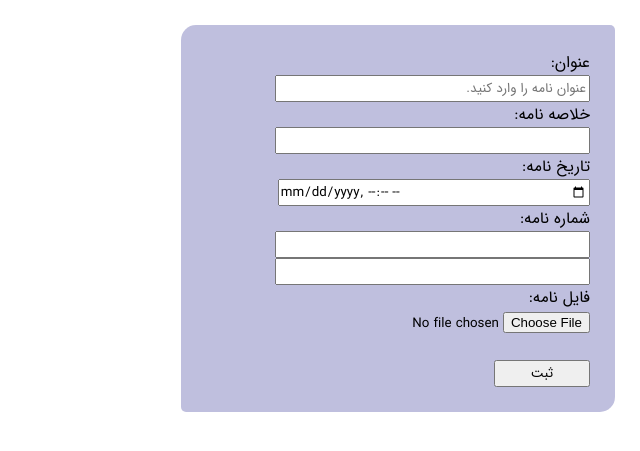
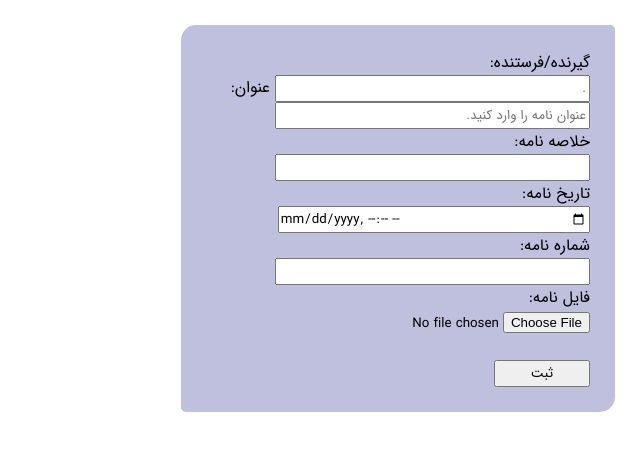
Before and after one commit to Hamidnet220/Chapar, a Django app: page /chapar/recive/addnew/ in a window 1280 px wide. Shown: the part 82-533 px from the top of the page, without its empty margins (640-1280 px from the left). Run offline with Django 3.2, Linux system fonts and the light colour scheme; some libraries are stand-ins or nearby versions.

Commit message:
some oprations

```diff
--- a/templates/new_letter.html
+++ b/templates/new_letter.html
@@ -2,6 +2,9 @@
 <html>
 
 <head>
+
+        <link rel="stylesheet" href="js-persian-cal.css">
+        <script src="js-persian-cal.min.js"></script>
     <style>
         #first{
             margin: 25px ;
@@ -9,13 +12,15 @@
             width: 30%;
             background-color: rgba(128, 128, 189, 0.5);
             border-radius: 15px 5px 15px 5px;
+
+
         }
         form input{
             width: 80%;
         }
 
-        <link rel="stylesheet" href="js-persian-cal.css">
-        <script src="js-persian-cal.min.js"></script>
+
+
 
     </style>
 </head>
@@ -24,6 +29,10 @@
     {% include "navbar.html" %}
     <div id="first">
         <form action="{% url 'create_letter' %}" method="POST">{% csrf_token %}
+            <label for="organization">گیرنده/فرستنده:</label>
+            <br>
+            <input type="text" name="organization" placeholder="."/>
+
             <label for="title">عنوان:</label>
             <br>
             <input type="text" name="title" placeholder="عنوان نامه را وارد کنید."/>
@@ -40,8 +49,6 @@
             <br>
             <input type="text" name="recive_number" />
             <br>
-            <input type="text" id="pcal1" class="pdate">
-            <br>
             <label for="file_path">فایل نامه:</label>
             <br>
             <input type="file" name="my_file">
--- a/web/static/css/base.css
+++ b/web/static/css/base.css
@@ -5,6 +5,8 @@
 body{
 
     margin: 0;
+
+
 }
 
 @font-face {
@@ -26,6 +28,7 @@ body{
 }
 
 .topnav a{
+
     float: right;
     color: #f2f2f2;
     text-align: center;
```
